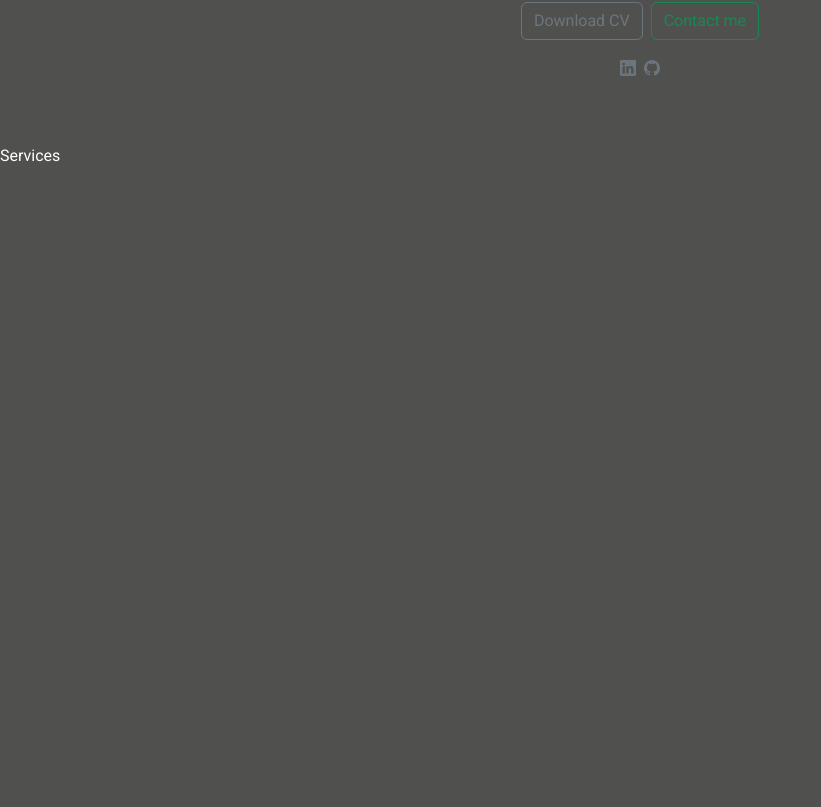
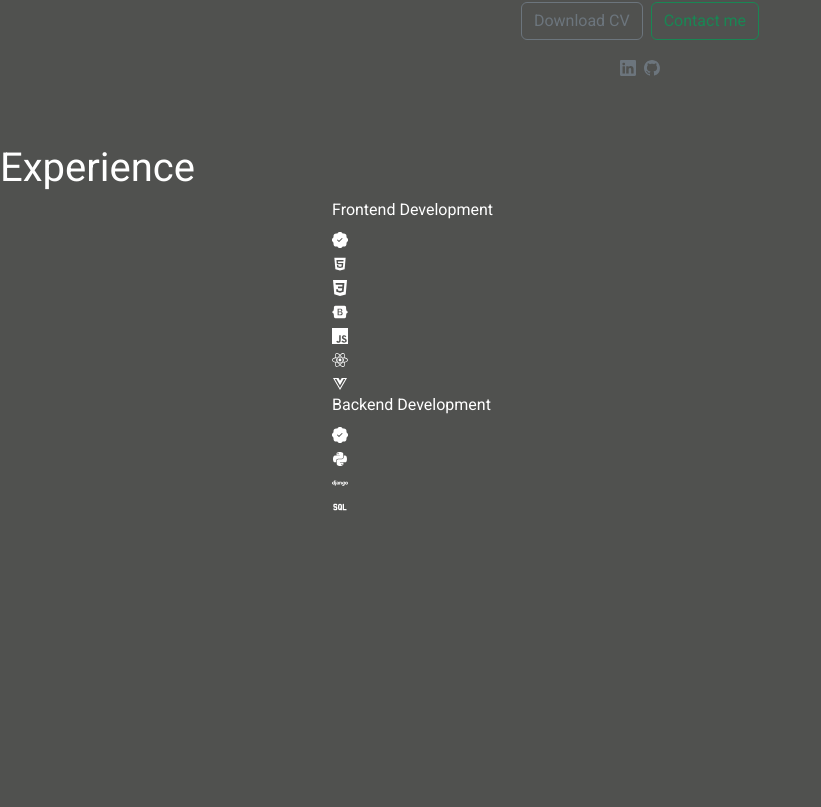
Before and after one commit to georgeailenei/portfolio_website, a React (Vite) app in the folder Portfolio/: page / in a window 1280 px wide. Shown: the part 713-1520 px from the top of the page, without its empty margins (0-821 px from the left). Built offline with nearby package versions, Linux system fonts and the light colour scheme.

Commit message:
imported all icons for experience component

```diff
--- a/Portfolio/src/App.tsx
+++ b/Portfolio/src/App.tsx
@@ -4,7 +4,7 @@ import { Header } from "./components/header/Header";
 import { Work } from "./components/work/Work";
 import { References } from "./components/references/References";
 import { Contact } from "./components/contact/Contact";
-import { Services } from "./components/services/Services";
+import { Experience } from "./components/experience/Experience";
 import { Navigation } from "./components/nav/Navigation";
 
 function App() {
@@ -15,7 +15,7 @@ function App() {
 
       <Header />
       <Navigation />
-      <Services />
+      <Experience />
       <Work />
       <References />
       <Contact />
--- /dev/null
+++ b/Portfolio/src/components/experience/Experience.tsx
@@ -0,0 +1,62 @@
+import React from "react";
+import "./experience.css";
+import { BsPatchCheckFill } from "react-icons/bs";
+import { SiJavascript } from "react-icons/si";
+import { DiHtml5 } from "react-icons/di";
+import { SiCss3 } from "react-icons/si";
+import { FaBootstrap } from "react-icons/fa";
+import { FaReact } from "react-icons/fa";
+import { FaVuejs } from "react-icons/fa";
+import { FaPython } from "react-icons/fa";
+import { DiDjango } from "react-icons/di";
+import { TbSql } from "react-icons/tb";
+
+export const Experience = () => {
+  return (
+    <section id="experience">
+      <h1>Experience</h1>
+      <div className="container experience__container">
+        <div className="experience__frontend">
+          <h6>Frontend Development</h6>
+          <BsPatchCheckFill />
+          <div className="experience__content">
+            <article className="experience_details">
+              <DiHtml5 />
+            </article>
+            <article className="experience_details">
+              <SiCss3 />
+            </article>
+            <article className="experience_details">
+              <FaBootstrap />
+            </article>
+            <article className="experience_details">
+              <SiJavascript />
+            </article>
+            <article className="experience_details">
+              <FaReact />
+            </article>
+            <article className="experience_details">
+              <FaVuejs />
+            </article>
+          </div>
+        </div>
+
+        <div className="experience__backend">
+          <h6>Backend Development</h6>
+          <BsPatchCheckFill />
+          <div className="experience__content">
+            <article className="experience_details">
+              <FaPython />
+            </article>
+            <article className="experience_details">
+              <DiDjango />
+            </article>
+            <article className="experience_details">
+              <TbSql />
+            </article>
+          </div>
+        </div>
+      </div>
+    </section>
+  );
+};
--- a/Portfolio/src/components/nav/Navigation.tsx
+++ b/Portfolio/src/components/nav/Navigation.tsx
@@ -21,9 +21,9 @@ export const Navigation = () => {
         <SiGooglehome />
       </a>
       <a
-        href="#services"
-        onClick={() => setActiveNav("#services")}
-        className={activeNav === "#services" ? "active" : ""}
+        href="#experience"
+        onClick={() => setActiveNav("#experience")}
+        className={activeNav === "#experience" ? "active" : ""}
       >
         <MdDesignServices />
       </a>
--- a/Portfolio/src/components/services/Services.tsx
+++ /dev/null
@@ -1,6 +0,0 @@
-import React from "react";
-import "./services.css";
-
-export const Services = () => {
-  return <section id="services">Services</section>;
-};
```
Also changed, not shown: Portfolio/src/components/experience/experience.css (added).
